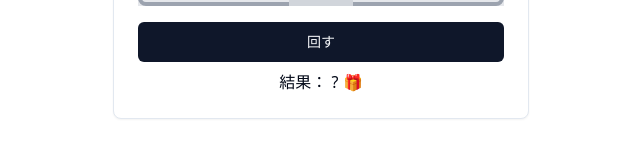
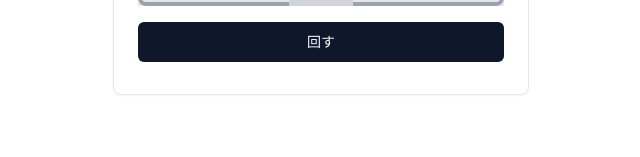
Before and after one commit to tontpong/gacha, a React (Vite) app: page / in a window 1280 px wide. Shown: the part 491-648 px from the top of the page, without its empty margins (319-959 px from the left). Built offline with nearby package versions, Linux system fonts and the light colour scheme.

Commit message:
Update ArtifactCode.jsx

```diff
--- a/src/ArtifactCode.jsx
+++ b/src/ArtifactCode.jsx
@@ -245,12 +245,14 @@ left: stage === 'dispensing' ? `${ballSlide}%` : '50%'
             <Button onClick={openBall} className="w-full mb-2">{translations.open[language]}</Button>
           )}
 
-          {result && (
+          {stage === 'result' && (
             <p className="text-center">{translations.result[language]} {result.name[language]} {result.emoji}</p>
           )}
+
           {stage !== 'ready' && (
             <Button onClick={reset} className="w-full mb-2">{translations.reset[language]}</Button>
           )}
+
         </CardContent>
       </Card>
     </div>
```
